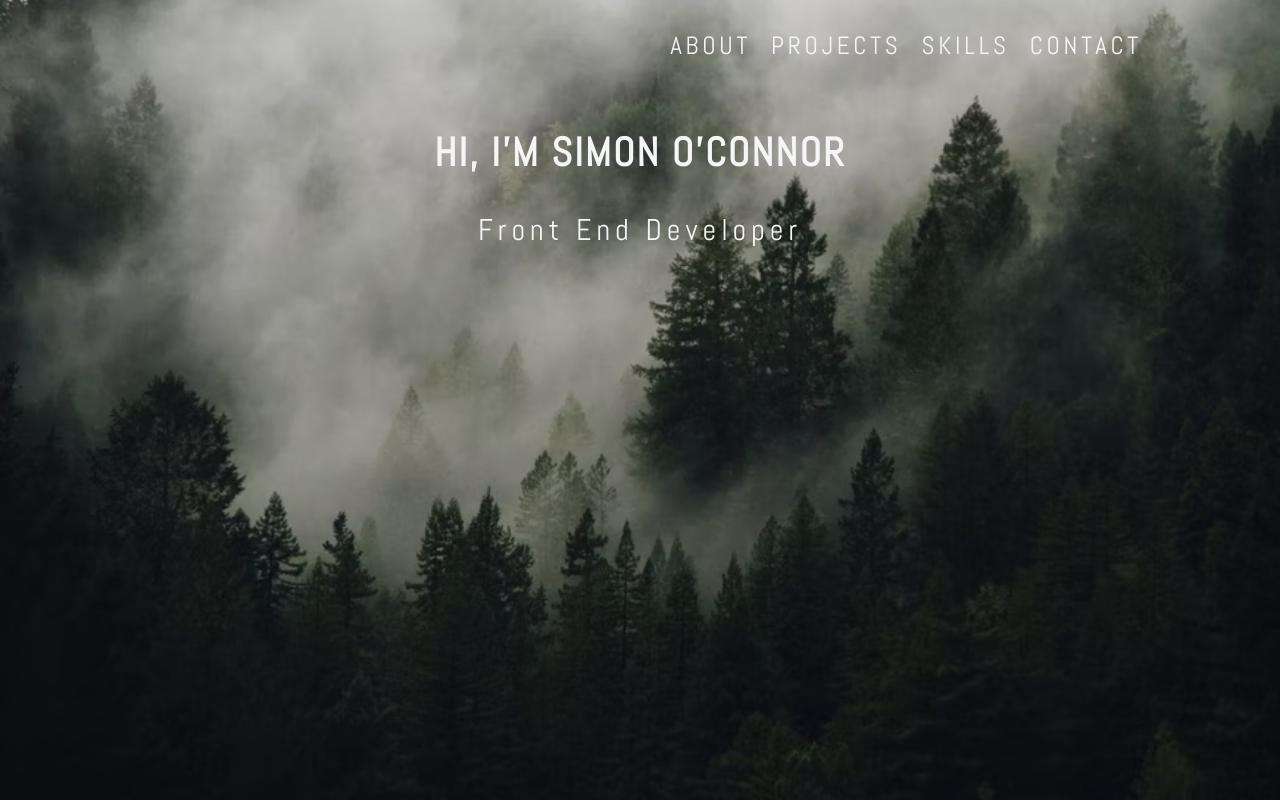
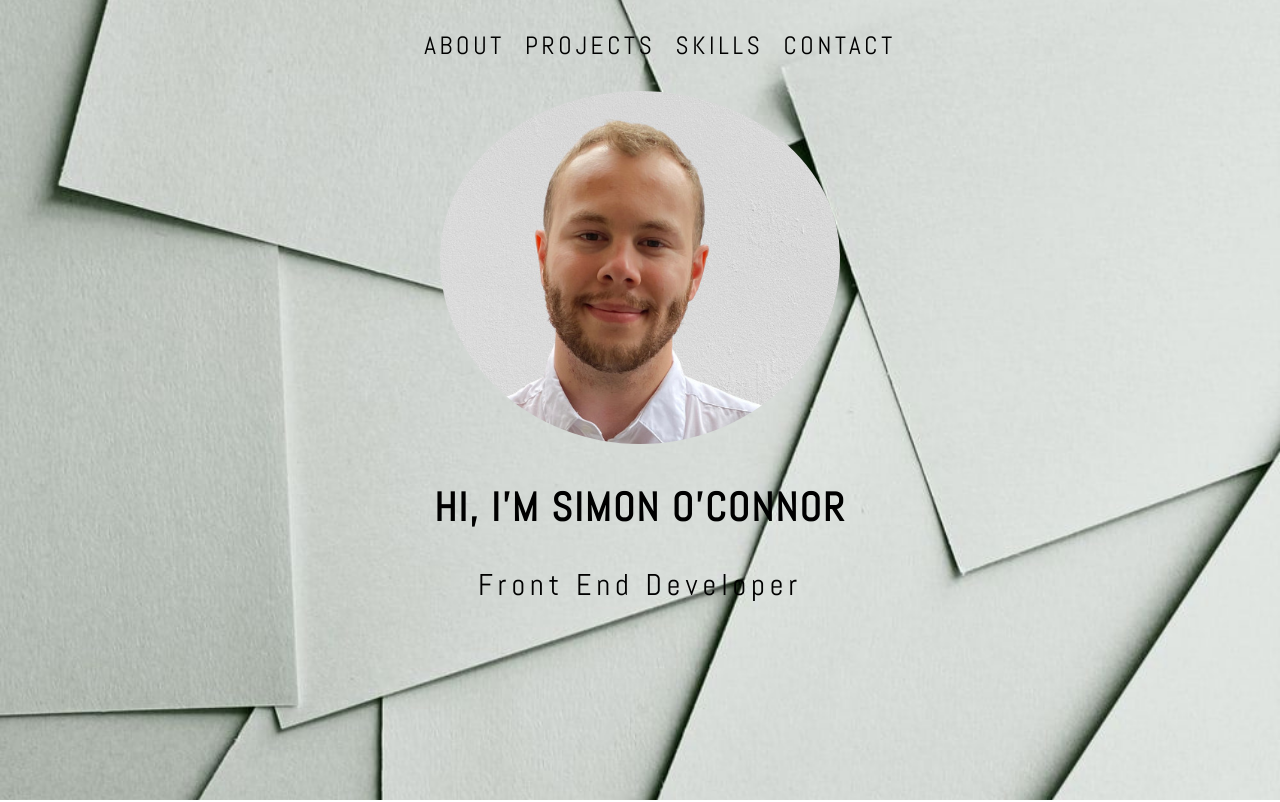
Before and after one commit to SimonOConnor28/Portfolio, a plain HTML site: page index.html in a window 1280 px wide. Shown: the top 802 px of the page. Drawn offline with Linux system fonts and the light colour scheme.

Commit message:
added new header photo and a picture of myself

```diff
--- a/index.html
+++ b/index.html
@@ -23,9 +23,9 @@
                     <li class="underLine"><a href="#">Contact</a></li>
                 </ul>
 
-                <div>
+                <div class="profilePic">
                     <!--put picture here-->
-                    <img src="" alt="">
+                    <img class="me" src="./assets/headshot.jpg" alt="">
                 </div>
 
                 <div class="title">
--- a/style.css
+++ b/style.css
@@ -27,15 +27,25 @@ li {
 .title {
     text-align: center;
     font-family: 'Abel', sans-serif;
-    color: whitesmoke;
+    color: black;
 }
 
 header {
-    background-image: url(./assets/backgroundImage.jpg);
+    background-image: url(./assets/head2.jpg);
     background-position: center;
     background-repeat: no-repeat;
     background-size: cover;
     height: 100vh;
+}
+
+.profilePic {
+    text-align: center;
+}
+.me {
+    width: 400px;
+    border-radius: 50%;
+    padding-top: 20px;
+
 }
 
 h1 {
@@ -46,7 +56,7 @@ h1 {
 
 .navBar ul {
     display: flex;
-    justify-content: flex-end;
+    justify-content: center;
     display:flex;
     margin: 0;
     padding-top: 20px;
@@ -60,7 +70,7 @@ h1 {
 
 .navBar a {
     text-decoration: none;
-    color: whitesmoke;
+    color: black;
     font-family: 'Abel', sans-serif;
     padding: 10px;
     font-size: 25px;
```
Also changed, not shown: assets/IMG_0393.jpeg (added), assets/head.jpg (added), assets/head2.jpg (added), assets/headshot.jpg (added), assets/me.jpg (added), assets/me1.jpg (added), 1 other file.
